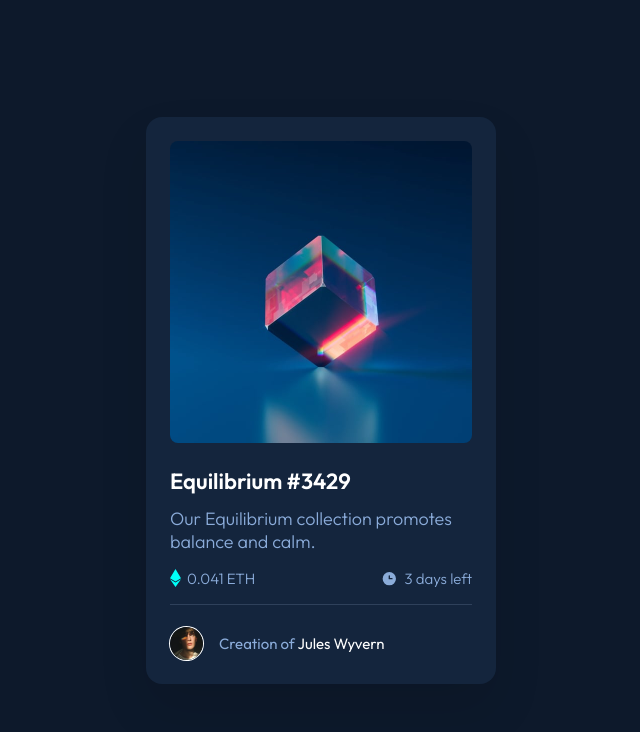
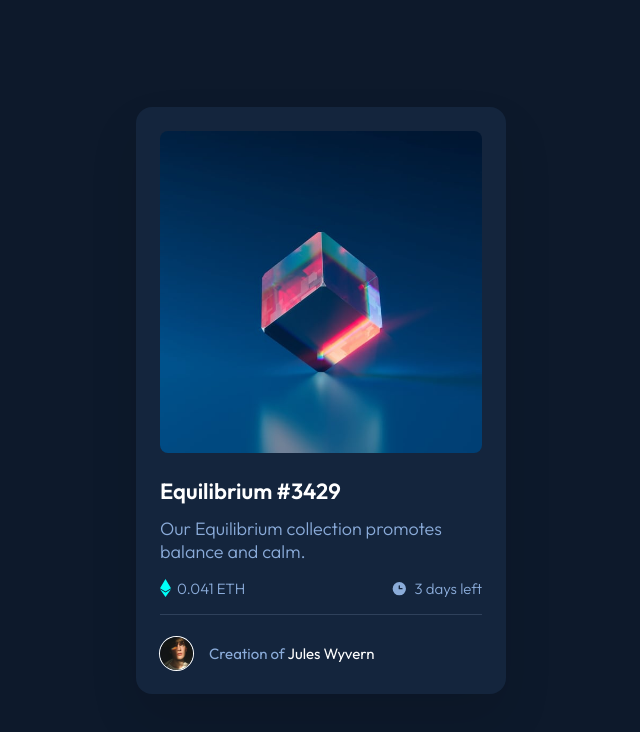
Before and after one commit to manjeshrv53/nft-preview-card-component, a plain HTML site: page index.html in a window 1280 px wide. Shown: the whole page, without its empty margins (319-959 px from the left). Drawn offline with Linux system fonts and the light colour scheme.

Commit message:
Incresed max width of the card

```diff
--- a/css/style.css
+++ b/css/style.css
@@ -59,7 +59,7 @@ video {
   background-color: var(--color-primary);
   border-radius: 1.6rem;
   width: 100%;
-  max-width: 35rem;
+  max-width: 37rem;
   box-shadow: 0 2.5rem 5rem rgba(0, 0, 0, 0.1);
 }
 
```
